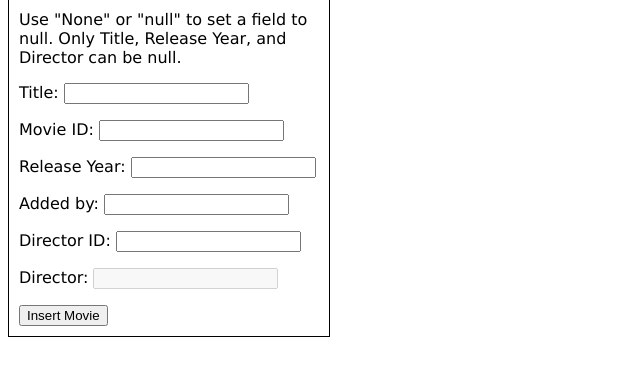
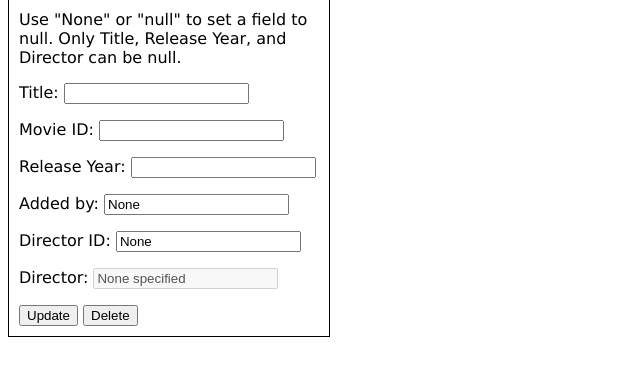
Before and after one commit to LulaLucia/crud, a Flask app: template templates/update.html in a window 1280 px wide. Shown: the part 169-545 px from the top of the page, without its empty margins (0-640 px from the left). Run offline with Flask 3, Linux system fonts and the light colour scheme; the template is opened without the code that fills it, so the values that code supplies are empty.

Commit message:
update bugs fixed, worked on delete and update buttons

```diff
--- a/app.py
+++ b/app.py
@@ -54,17 +54,63 @@ def insert_movie():
         title = request.form.get('movie_title')
         year = request.form.get('release_year')
 
+        with dbi.connect() as conn:
+            if query.check_movie_exists(conn,id):
+                flash(f'error: movie exists; Movie with tt = {id} is already in database.')
+                return redirect(url_for('update_movie', movie_id= id, title=title, year=year)) #update here so that it redirects it to update movie
+            with dbi.dict_cursor(conn) as curs:
+                curs.execute('''Insert INTO movie(tt,title, `release`)
+                VALUES (%s, %s, %s)''', [id, title, year])
+                conn.commit()
+
         flash('movie added')
-        return redirect(url_for('insert_movie'))
+        return redirect(url_for('update_movie', movie_id= id))
     return render_template('insert.html', page_title='Insert Movie', id=id, title=title, year= year)
 
 @app.route('/select/')
 def select_incomplete_movies():
     return render_template('select.html', page_title='Select from Incomplete Movies')
 
-@app.route('/update/<int:tt>')
-def update(tt):
-    return render_template('update.html', page_title='Update Movie Details')
+@app.route('/update/<int:movie_id>', methods= ['GET', 'POST'])
+def update_movie(movie_id):
+    with dbi.connect() as conn:
+                    with dbi.dict_cursor(conn) as curs:
+                        curs.execute('''Select movie.tt,movie. title, movie.`release`, movie.addedby, movie.director as director_id, person.name as director
+                                    from movie
+                                        left join person on movie.director= person.nm where movie.tt = %s''', [movie_id])
+                        movie_data = curs.fetchone()
+
+                        if movie_data is None:
+                            flash(f"Movie with tt = {movie_id} does not exist")
+                            return redirect(url_for('insert_movie'))
+
+    # movie_data['tt']= movie_id
+    # movie_data['title'] = request.args.get('title')
+    # movie_data['release'] = request.args.get('year')
+
+    if request.method == 'POST':
+        action = request.form.get('action')
+
+        if action =="delete":
+             deleted_title = movie_data['title']
+             with dbi.connect() as conn:
+                  with dbi.dict_cursor(conn) as curs:
+                       curs.execute('''Delete from movie where tt = %s''', [movie_id])
+                       conn.commit()
+                       flash(f'Movie "{deleted_title}" deleted succesfully')
+                       return redirect(url_for('insert_movie'))
+
+        elif action == 'update':
+            new_title = request.form.get('movie_title')
+            new_year = request.form.get('year')
+            with dbi.connect() as conn:
+                with dbi.dict_cursor(conn) as curs:
+                          curs.execute('''UPDATE movie set title = %s, `release` = %s WHERE tt= %s''',[ new_title, new_year, movie_id])
+                          conn.commit()
+                          flash(f'Movie "{new_title}" updated')
+                          return redirect(url_for('insert_movie'))
+
+    return render_template('update.html', page_title='Update Movie Details', movie=movie_data)
 
 
 
--- a/query.py
+++ b/query.py
@@ -12,6 +12,12 @@ def search_by_title(conn, search_text):
         return curs.fetchall()
 
 
+def check_movie_exists(conn, movie_tt):
+    '''check movies by tt'''
+    with dbi.dict_cursor(conn) as curs:
+        curs.execute('''SELECT tt from movie where tt= %s''', [movie_tt] )
+        row= curs.fetchone()
+        return row is not None
 
 if __name__ == '__main__':
     dbi.conf('cm118_db')
--- a/templates/search.html
+++ b/templates/search.html
@@ -25,6 +25,4 @@
 
 {% endfor %}
 
-{%}
-
 {% endblock %}
--- a/templates/update.html
+++ b/templates/update.html
@@ -8,18 +8,33 @@
 
 <div class="box">
 <!-- change to post later -->
-<form action="/update/" method="GET">
+<form action="{{url_for('update_movie', movie_id = movie.tt)}}" method="POST">
 
 <label for="kind">Use "None" or "null" to set a field to null. Only Title, Release Year, and Director can be null.</label>
 
-<p><label>Title: <input type="text" id="query" name="query" ></label></p>
-<p><label>Movie ID: <input type="text" id="query" name="query" required></label></p>
-<p><label>Release Year: <input type="text" id="query" name="query" ></label></p>
-<p><label>Added by: <input type="text" id="query" name="query" required></label></p>
-<p><label>Director ID: <input type="text" id="query" name="query" ></label></p>
-<p><label>Director: <input type="text" id="query" name="query" disabled></label></p>
+<p>
+    <label>Title:
+        <input type="text" name="movie_title" value = "{{movie.title if movie else ''}}" >
+    </label> </p>
+<p>
+    <label>Movie ID:
+        <input type="text" name="movie_id" value="{{movie.tt if movie else ''}}" required></label></p>
 
-<button type="submit">Insert Movie</button>
+<p><label>Release Year:
+    <input type="text" name="year" value = "{{movie.release if movie else ''}}" ></label></p>
+
+<p><label>Added by:
+    <input type="text" name="addedby" value = "{{movie.addedby if movie else 'None'}}"
+    required></label></p>
+
+<p><label>Director ID:
+    <input type="text" name="director_id" value="{{movie.director_id if movie else 'None'}}"></label></p>
+
+<p><label>Director: <input type="text"  name="director" value= "{{movie.director if movie.director else 'None specified' }}" disabled></label></p>
+
+<button type="submit" name="action" value="update">Update</button>
+<button type="submit" name="action" value="delete">Delete</button>
+
 </form>
 </div>
 
```
